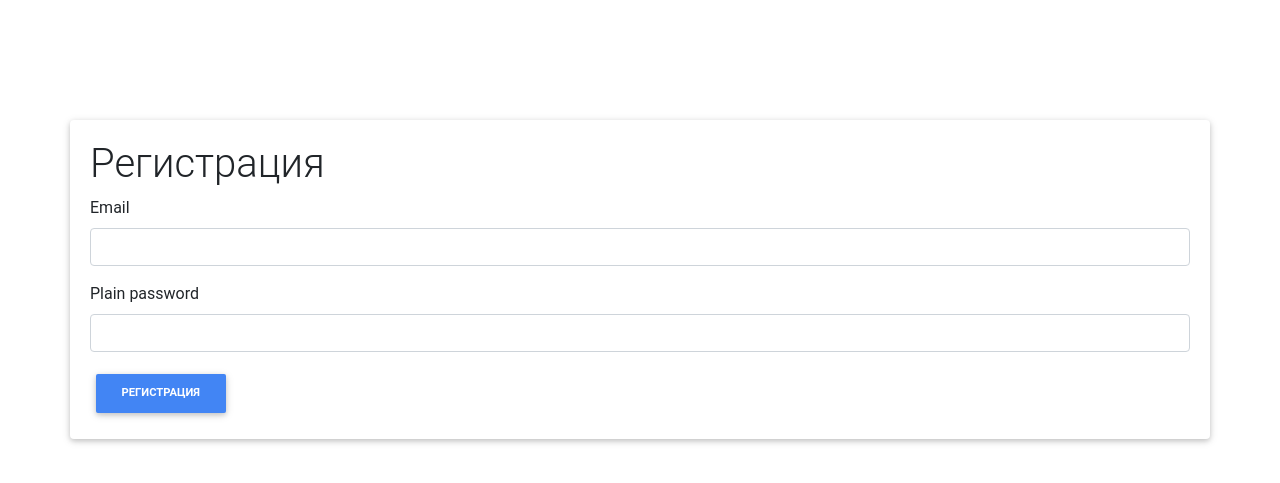
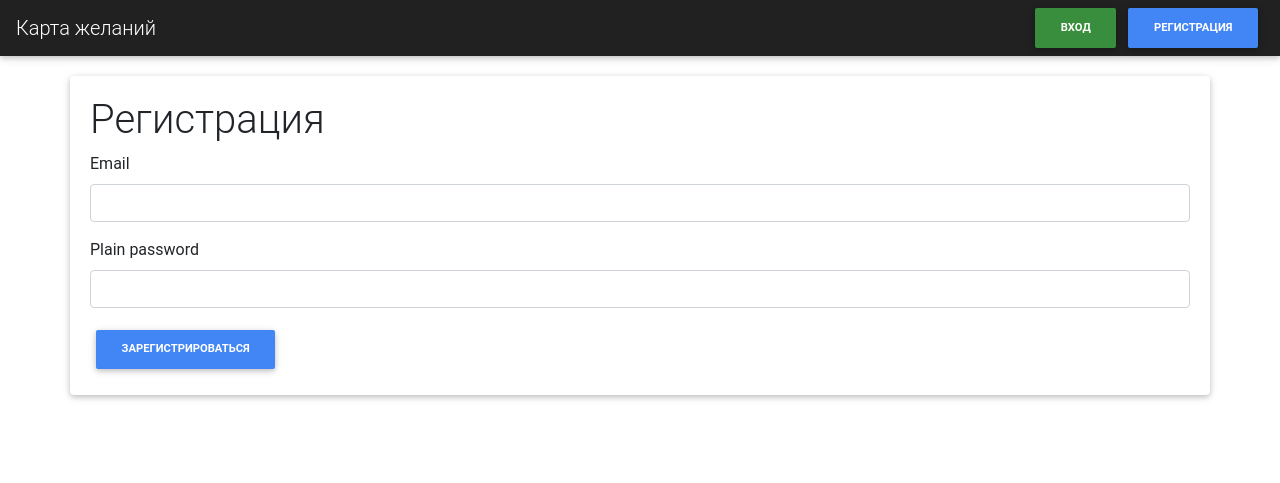
Before and after one commit to DmitriyTSt/wishmap, a Symfony app: template templates/registration/register.html.twig in a window 1280 px wide. Shown: the top 483 px of the page. Run offline with Twig, Linux system fonts and the light colour scheme; the template is opened without the code that fills it, so the values that code supplies are empty; form fields are guessed from the names that the template uses; some libraries are stand-ins or nearby versions.

Commit message:
add auth buttons

```diff
--- a/src/Controller/RegistrationController.php
+++ b/src/Controller/RegistrationController.php
@@ -14,9 +14,15 @@ class RegistrationController extends AbstractController
 {
     /**
      * @Route("/register", name="app_register")
+     * @param Request $request
+     * @param UserPasswordEncoderInterface $passwordEncoder
+     * @return Response
      */
     public function register(Request $request, UserPasswordEncoderInterface $passwordEncoder): Response
     {
+        if ($this->getUser()) {
+            return $this->redirectToRoute('home');
+        }
         $user = new User();
         $form = $this->createForm(RegistrationFormType::class, $user);
         $form->handleRequest($request);
--- a/templates/base.html.twig
+++ b/templates/base.html.twig
@@ -11,6 +11,48 @@
     {% block stylesheets %}{% endblock %}
 </head>
 <body>
+<nav class="navbar navbar-expand-md navbar-dark bg-dark">
+    <a class="navbar-brand" href="/">Карта желаний</a>
+    <button class="navbar-toggler" type="button" data-toggle="collapse" data-target="#navbarsExample04"
+            aria-controls="navbarsExample04" aria-expanded="false" aria-label="Toggle navigation">
+        <span class="navbar-toggler-icon"></span>
+    </button>
+
+    <div class="collapse navbar-collapse" id="navbarsExample04">
+        <ul class="navbar-nav mr-auto">
+{#            <li class="nav-item">#}
+{#                <a class="nav-link" href="#">Home <span class="sr-only">(current)</span></a>#}
+{#            </li>#}
+{#            <li class="nav-item">#}
+{#                <a class="nav-link" href="#">Link</a>#}
+{#            </li>#}
+{#            <li class="nav-item">#}
+{#                <a class="nav-link disabled" href="#" tabindex="-1" aria-disabled="true">Disabled</a>#}
+{#            </li>#}
+{#            <li class="nav-item dropdown">#}
+{#                <a class="nav-link dropdown-toggle" href="#" id="dropdown04" data-toggle="dropdown" aria-haspopup="true"#}
+{#                   aria-expanded="false">Dropdown</a>#}
+{#                <div class="dropdown-menu" aria-labelledby="dropdown04">#}
+{#                    <a class="dropdown-item" href="#">Action</a>#}
+{#                    <a class="dropdown-item" href="#">Another action</a>#}
+{#                    <a class="dropdown-item" href="#">Something else here</a>#}
+{#                </div>#}
+{#            </li>#}
+        </ul>
+        {% if is_granted('IS_AUTHENTICATED_REMEMBERED') %}
+            <a href="{{ path('app_logout') }}">
+                <button class="btn btn-primary btn-md my-2 my-md-0">Выход</button>
+            </a>
+        {% else %}
+            <a href="{{ path('app_login') }}">
+                <button class="btn btn-green btn-md my-2 my-md-0">Вход</button>
+            </a>
+            <a href="{{ path('app_register') }}">
+                <button class="btn btn-primary btn-md my-2 my-md-0">Регистрация</button>
+            </a>
+        {% endif %}
+    </div>
+</nav>
 {% block body %}{% endblock %}
 {% block javascripts %}{% endblock %}
 <script src="{{ asset('js/jquery.min.js') }}"></script>
--- a/templates/registration/register.html.twig
+++ b/templates/registration/register.html.twig
@@ -2,15 +2,29 @@
 
 {% block title %}Регистрация{% endblock %}
 
+{% block stylesheets %}
+    <style>
+        .reg-form {
+            padding: 20px;
+            margin-top: 20px;
+        }
+        @media (max-width: 767px) {
+            .reg-form {
+                margin: 0;
+            }
+        }
+    </style>
+{% endblock %}
+
 {% block body %}
-    <div class="container card" style="margin-top: 120px;padding: 20px">
+    <div class="container card reg-form">
         <h1>Регистрация</h1>
 
         {{ form_start(registrationForm) }}
         {{ form_row(registrationForm.email) }}
         {{ form_row(registrationForm.plainPassword) }}
 
-        <button class="btn btn-md btn-primary">Регистрация</button>
+        <button class="btn btn-md btn-primary">Зарегистрироваться</button>
         {{ form_end(registrationForm) }}
     </div>
 {% endblock %}
```
Also changed, not shown: src/Controller/SecurityController.php (+5 -3 lines). Lines whose indentation alone changed are shown as unchanged.
